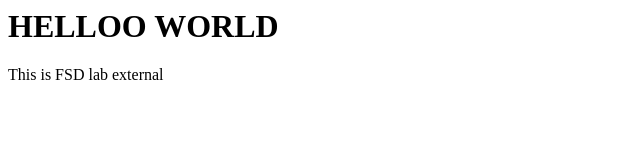
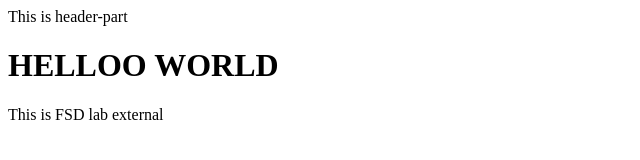
Before and after one commit to nithya568/external-pages, a plain HTML site: page index.html in a window 1280 px wide. Shown: the whole page, without its empty margins (0-640 px from the left). Drawn offline with Linux system fonts and the light colour scheme.

Commit message:
Added header

```diff
--- a/index.html
+++ b/index.html
@@ -1,4 +1,7 @@
 <html>
+<header>
+	<p>This is header-part</p>
+</header>
 <body>
 <h1>HELLOO WORLD</h1>
 <p>This is FSD lab external</p>
```
